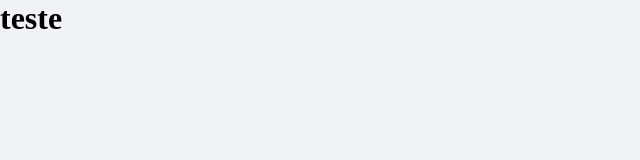
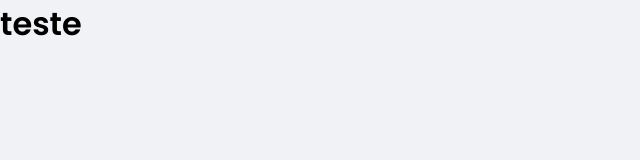
Before and after one commit to AnaPerola/dtmoney, a React (Create React App) app: page / in a window 1280 px wide. Shown: the top 160 px of the page, without its empty margins (0-640 px from the left). Built offline with nearby package versions, Linux system fonts and the light colour scheme.

Commit message:
Add font poppins

```diff
--- a/public/index.html
+++ b/public/index.html
@@ -1,10 +1,17 @@
 <!DOCTYPE html>
 <html lang="en">
   <head>
+    <link rel="preconnect" href="https://fonts.googleapis.com">
+
     <meta charset="utf-8" />
     <meta name="viewport" content="width=device-width, initial-scale=1" />
+
     <link rel="shortcut icon" href="favicon.png" type="image/png">
+
     <title>dtmoney</title>
+
+    <link rel="preconnect" href="https://fonts.gstatic.com" crossorigin>
+    <link href="https://fonts.googleapis.com/css2?family=Poppins:wght@400;600&display=swap" rel="stylesheet">
   </head>
   <body>
     <noscript>You need to enable JavaScript to run this app.</noscript>
--- a/src/styles/global.ts
+++ b/src/styles/global.ts
@@ -35,6 +35,14 @@ export const GlobalStyle = createGlobalStyle`
     -webkit-font-smoothing: antialiased;
   }
 
+  body, input textarea, button {
+    font-family: 'Poppins', sans-serif;
+    font-weight: 400;
+  }
+
+  h1, h2, h3,h4, h5, h6, strong {
+    font-weight: 600;
+  }
   button {
     cursor: pointer;
   }
```
